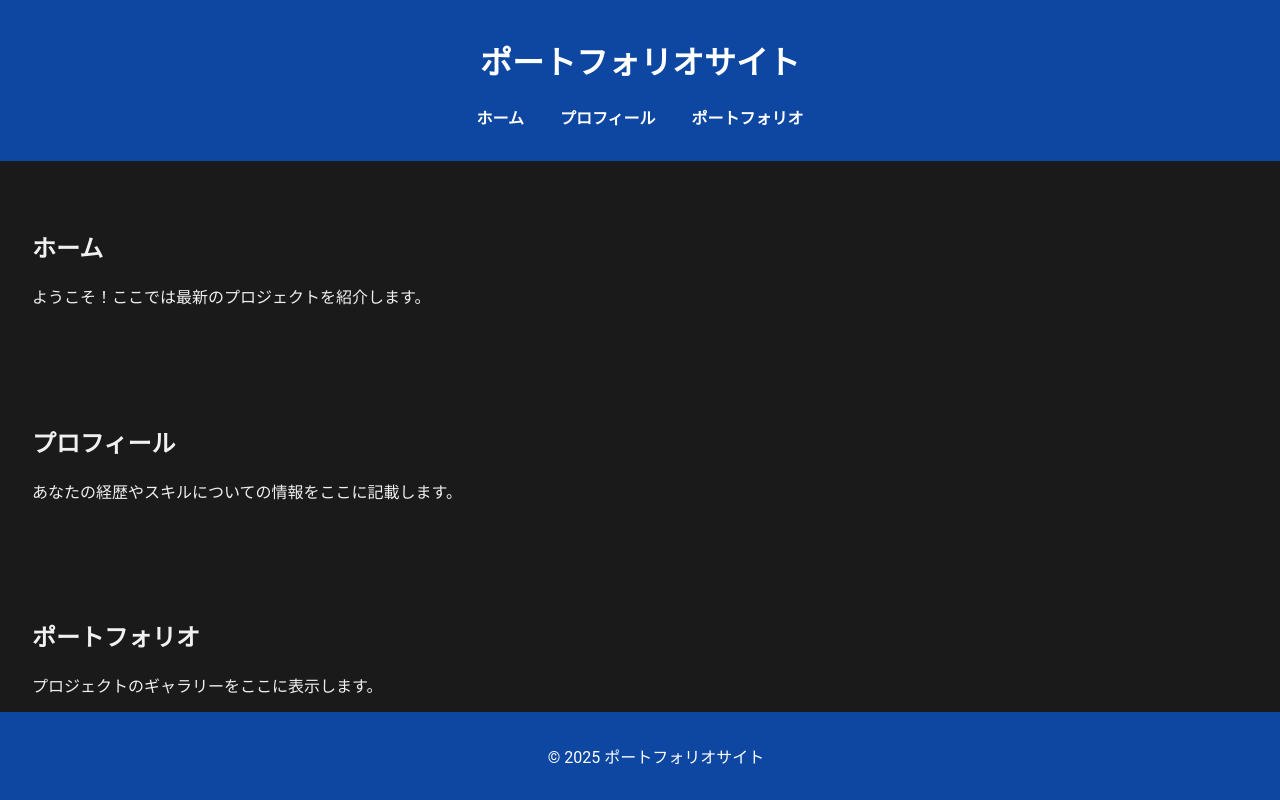
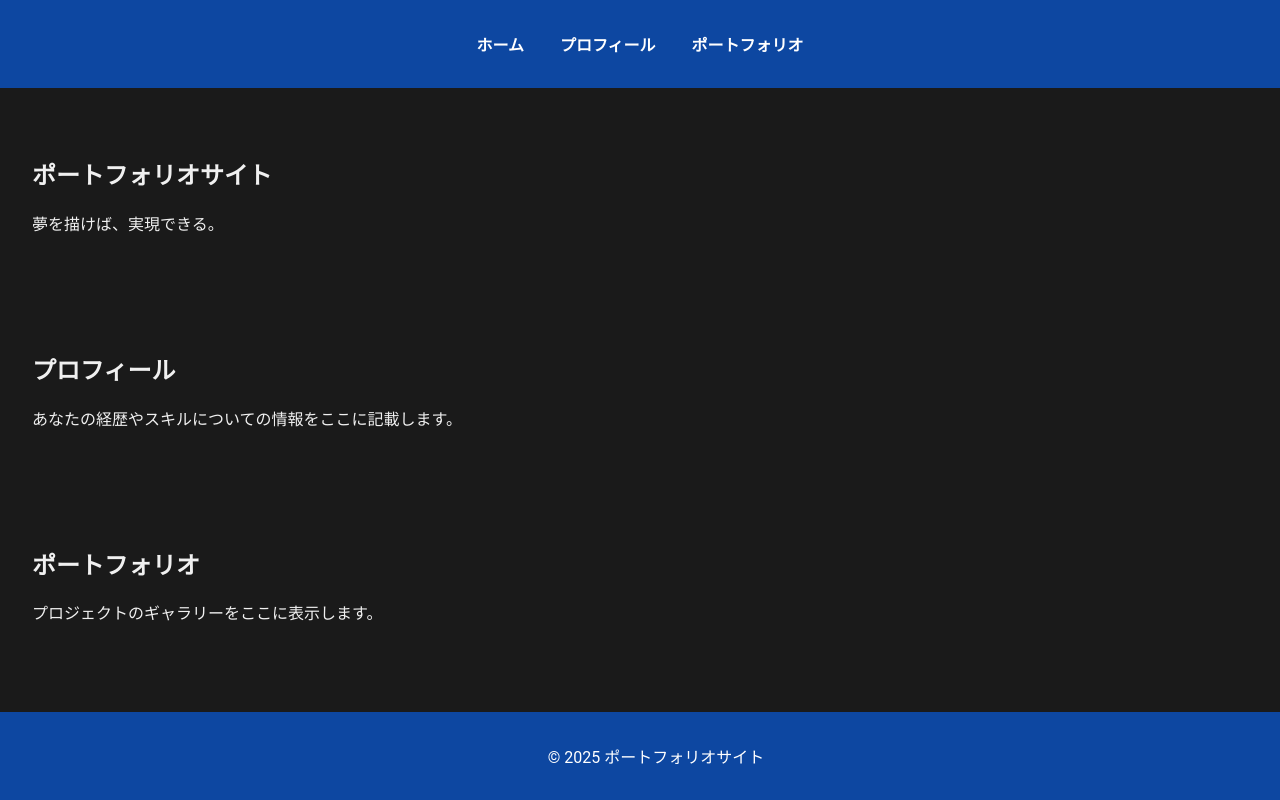
Before and after one commit to kokisuke/kokisuke.github.io, a plain HTML site: page index.html in a window 1280 px wide. Drawn offline with Linux system fonts and the light colour scheme.

Commit message:
Update index.html

```diff
--- a/index.html
+++ b/index.html
@@ -8,7 +8,6 @@
 </head>
 <body>
     <header>
-        <h1>ポートフォリオサイト</h1>
         <nav>
             <ul>
                 <li><a href="#home">ホーム</a></li>
@@ -18,8 +17,10 @@
         </nav>
     </header>
     <section id="home">
-        <h2>ホーム</h2>
-        <p>ようこそ！ここでは最新のプロジェクトを紹介します。</p>
+        <div class="banner">
+            <h1>ポートフォリオサイト</h1>
+            <p>夢を描けば、実現できる。</p>
+        </div>
     </section>
     <section id="profile">
         <h2>プロフィール</h2>
```
